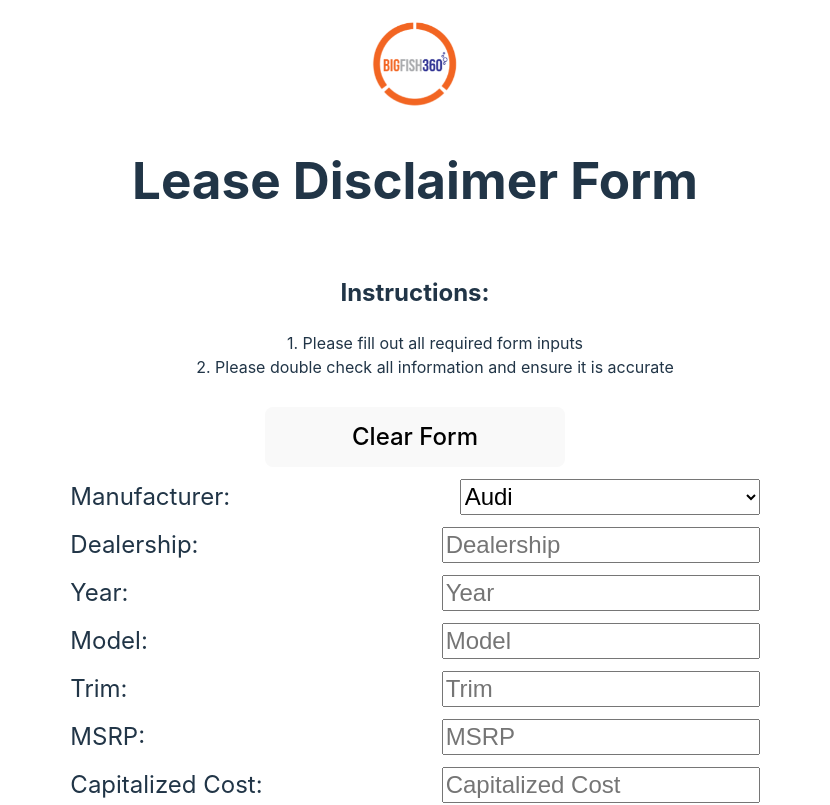
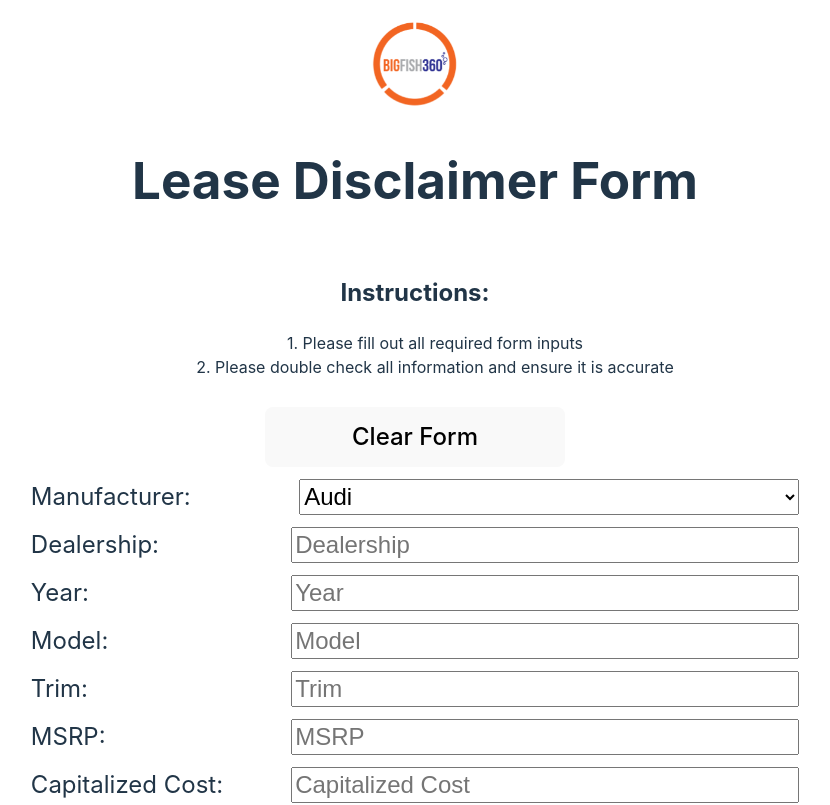
Before and after one commit to nicholaspreziosi/bf360-lease, a React (Vite) app: page / in a window 1280 px wide. Shown: the top 805 px of the page, without its empty margins (225-1055 px from the left). Built offline with nearby package versions, Linux system fonts and the light colour scheme.

Commit message:
Edit input width

```diff
--- a/src/App.css
+++ b/src/App.css
@@ -91,7 +91,7 @@ textarea {
 .form-div > input,
 .form-div > select,
 .form-div > textarea {
-  min-width: 300px;
+  min-width: 500px;
 }
 
 ul li {
@@ -119,4 +119,10 @@ ul li {
   .header {
     flex-direction: column;
   }
+
+  .form-div > input,
+  .form-div > select,
+  .form-div > textarea {
+    min-width: 300px;
+  }
 }
```
